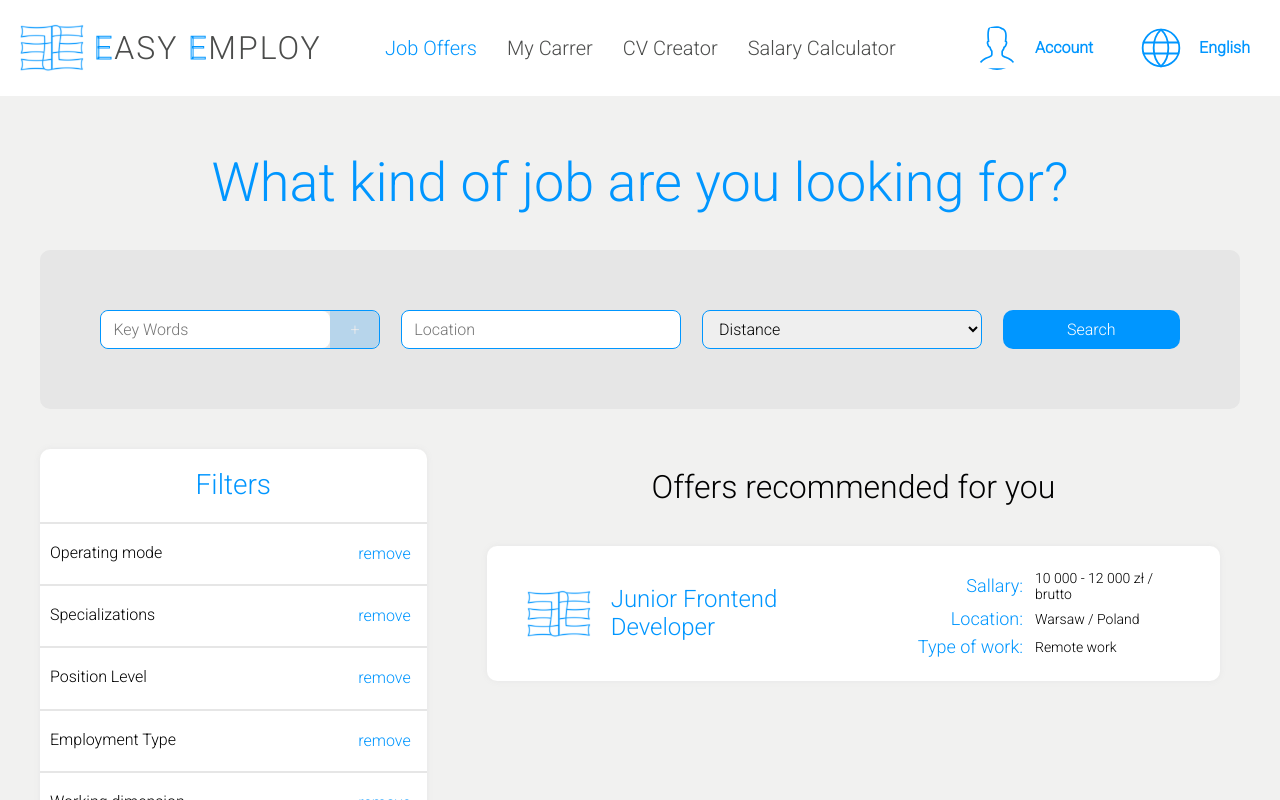
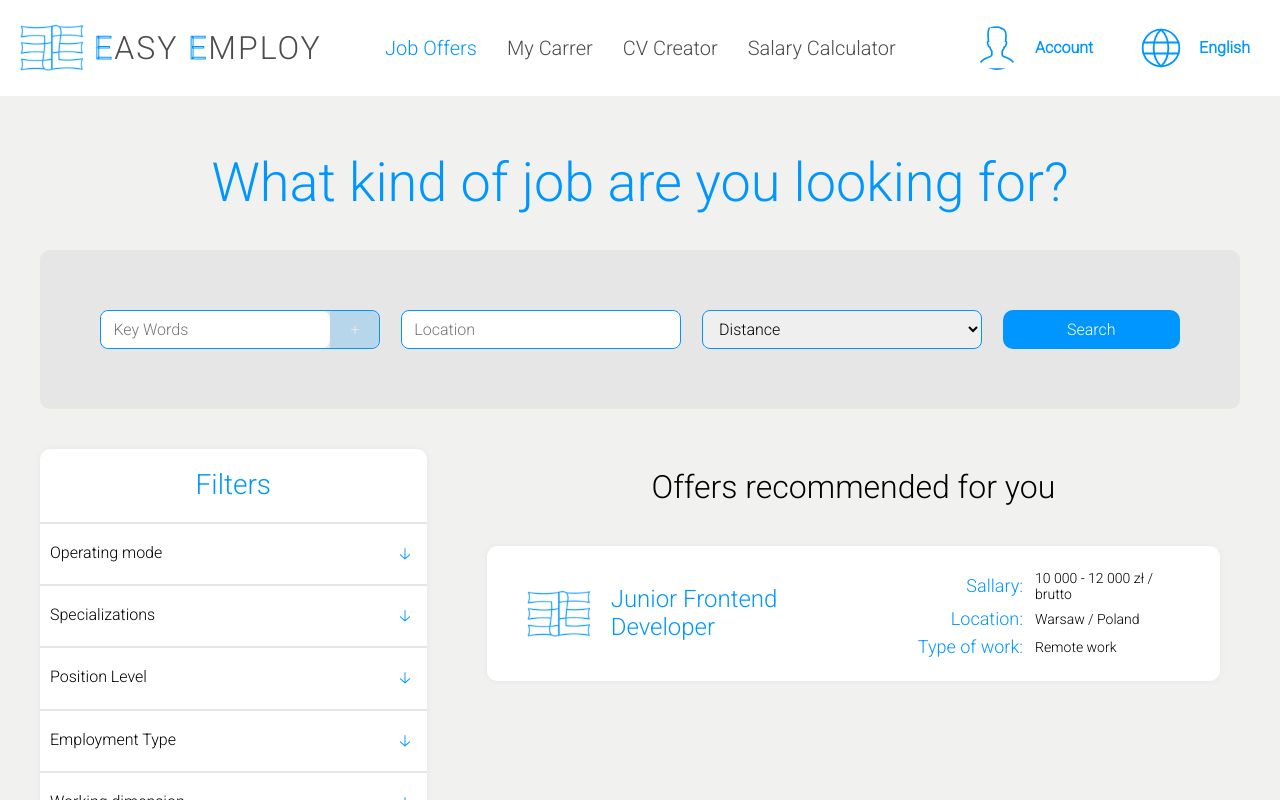
Before and after one commit to mizdebski77/Easy-Employ, a React (Create React App) app: page /Offers in a window 1280 px wide. Shown: the top 800 px of the page. Built offline with nearby package versions, Linux system fonts and the light colour scheme.

Commit message:
Toggle list added

```diff
--- a/src/features/JobOffers/Filters/filters.tsx
+++ b/src/features/JobOffers/Filters/filters.tsx
@@ -9,8 +9,6 @@ export const Filters = () => {
     const filters = useSelector((state: RootState) => state.filters.filters)
     const dispatch = useDispatch();
 
-    console.log(filters);
-
     return (
         <FiltersWrapper>
             <FilterTitle>Filters</FilterTitle>
@@ -18,8 +16,22 @@ export const Filters = () => {
                 <FilterCategory key={filter.id}>
                     <CategoryWrapper>
                         <div>{filter.title}</div>
-                        <Arrow onClick={() => dispatch(toggleFilter(filter.id))}>remove</Arrow>
+                        <Arrow onClick={() => dispatch(toggleFilter(filter.id))}>{filter.isExpand ? '🡡' : "🡣"}</Arrow>
                     </CategoryWrapper>
+
+                    {filter.isExpand && (
+                        <List>
+                            {filter.items.map((item, index) => (
+                                <ListItemWrapper key={index}>
+                                    <input
+                                        type='checkbox'
+                                    />
+                                    <span>{item.text}</span>
+                                    <FilterCountSpan>(12)</FilterCountSpan>
+                                </ListItemWrapper>
+                            ))}
+                        </List>
+                    )}
                 </FilterCategory>
             ))
             }
```
